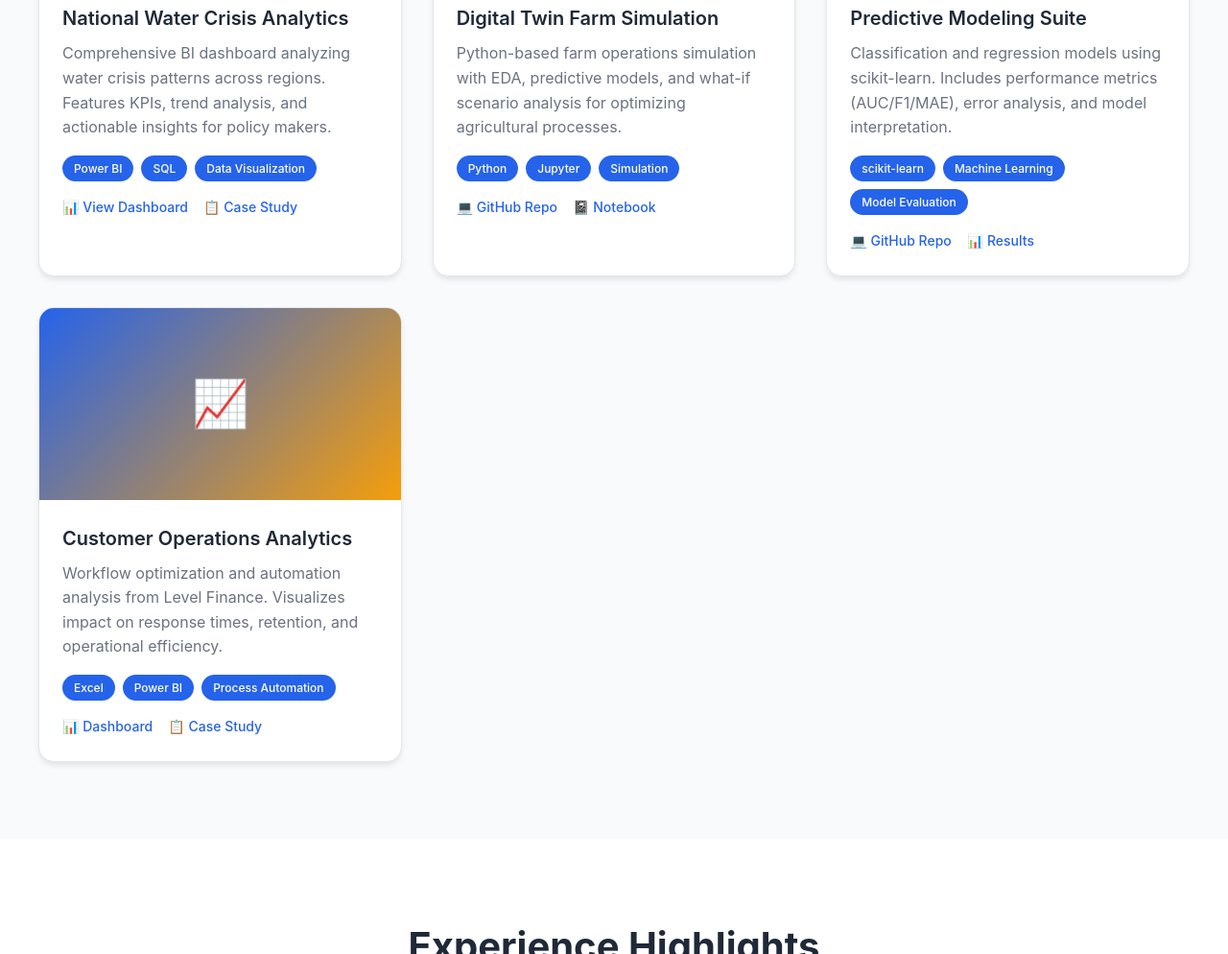
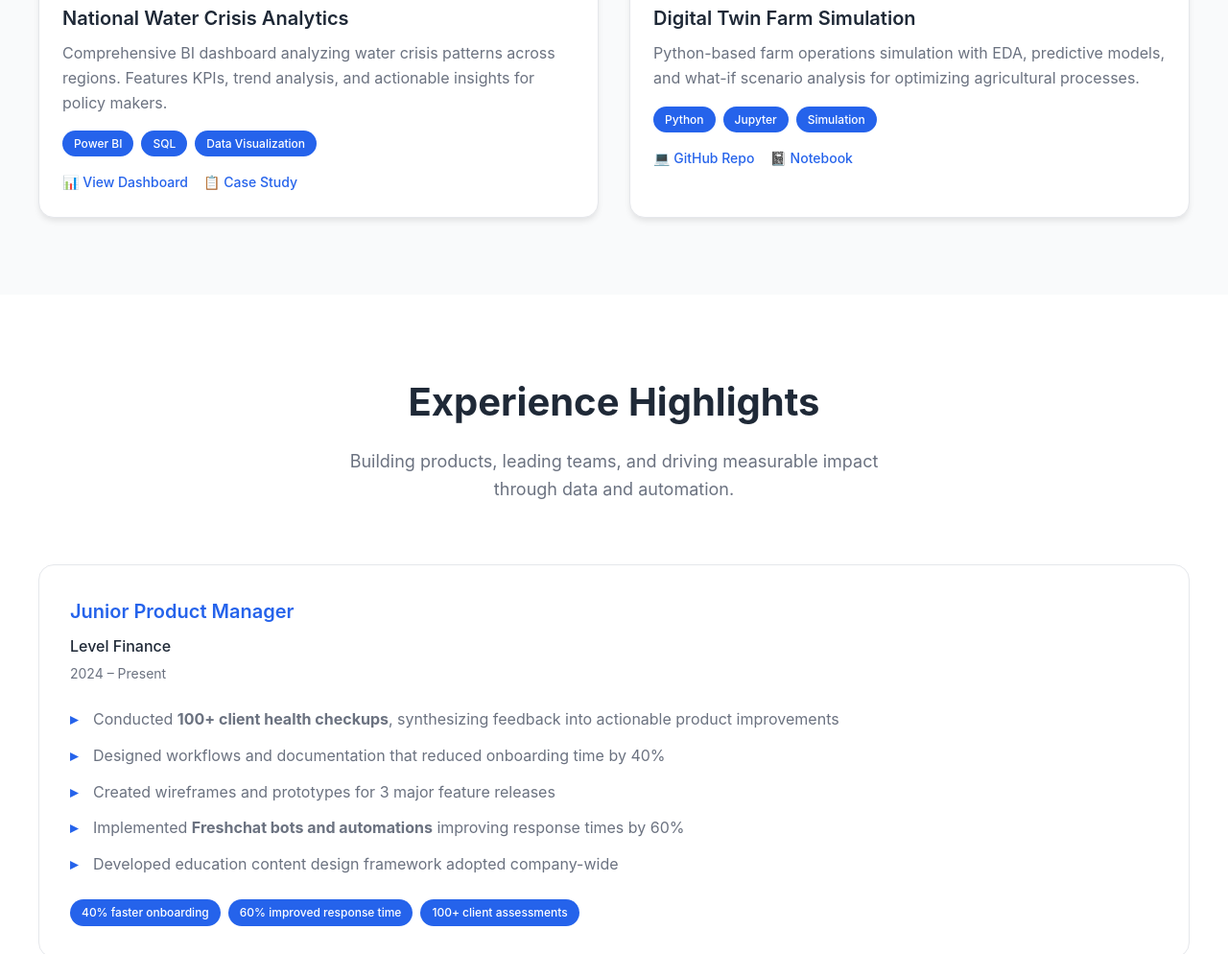
Before and after one commit to LeratoMotsitsi/myportfolio, a plain HTML site: page index.html in a window 1280 px wide. Shown: the part 2104-3098 px from the top of the page at 96% size. Drawn offline with Linux system fonts and the light colour scheme.

Commit message:
Update index.html

```diff
--- a/index.html
+++ b/index.html
@@ -179,50 +179,7 @@
                         </div>
                     </div>
                 </div>
-
-                <div class="project-card" data-category="ml">
-                    <div class="project-thumbnail">🤖</div>
-                    <div class="project-content">
-                        <h3 class="project-title">Predictive Modeling Suite</h3>
-                        <p class="project-description">
-                            Classification and regression models using scikit-learn. Includes
-                            performance metrics (AUC/F1/MAE), error analysis, and model interpretation.
-                        </p>
-                        <div class="project-tags">
-                            <span class="project-tag">scikit-learn</span>
-                            <span class="project-tag">Machine Learning</span>
-                            <span class="project-tag">Model Evaluation</span>
-                        </div>
-                        <div class="project-links">
-                            <a href="#" class="project-link">💻 GitHub Repo</a>
-                            <a href="#" class="project-link">📊 Results</a>
-                        </div>
-                    </div>
-                </div>
-
-                <div class="project-card" data-category="bi">
-                    <div class="project-thumbnail">📈</div>
-                    <div class="project-content">
-                        <h3 class="project-title">Customer Operations Analytics</h3>
-                        <p class="project-description">
-                            Workflow optimization and automation analysis from Level Finance.
-                            Visualizes impact on response times, retention, and operational efficiency.
-                        </p>
-                        <div class="project-tags">
-                            <span class="project-tag">Excel</span>
-                            <span class="project-tag">Power BI</span>
-                            <span class="project-tag">Process Automation</span>
-                        </div>
-                        <div class="project-links">
-                            <a href="#" class="project-link">📊 Dashboard</a>
-                            <a href="#" class="project-link">📋 Case Study</a>
-                        </div>
-                    </div>
-                </div>
-            </div>
-        </div>
     </section>
-
     <!-- Experience Section -->
     <section id="experience" class="section">
         <div class="section-container">
```
